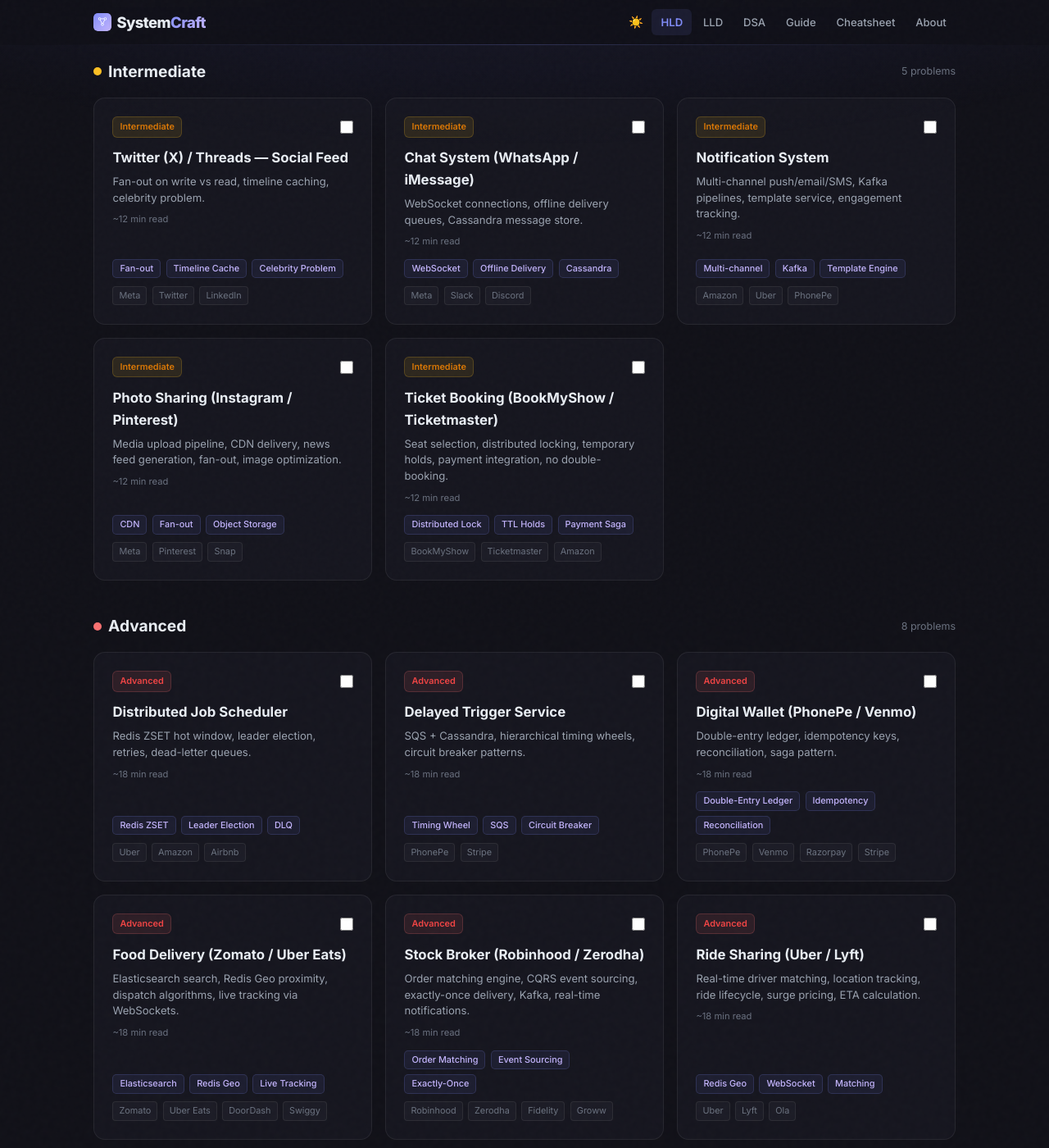
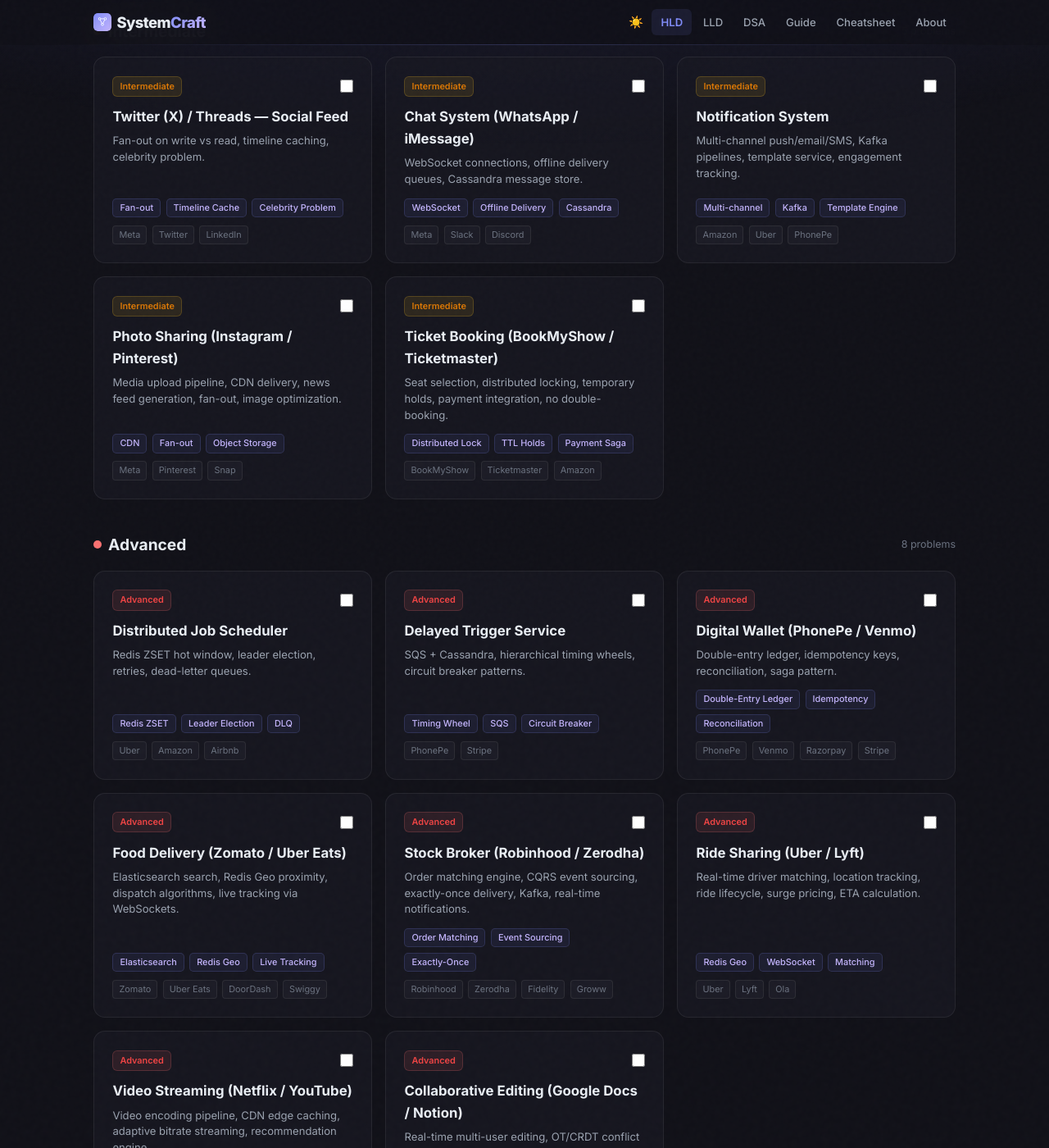
Before and after one commit to iluzn/HLD-Designs, a Jekyll site: the page built from pages/hld.html, in a window 1280 px wide and 1400 px high, scrolled down 1475 px. Shown: the whole window at 82% size. Built offline with Jekyll 4.4.1, drawn with Linux system fonts in a browser that asks for light colours; some of the changed text lies outside the part shown.

Commit message:
remove read time from HLD homepage cards (inconsistent with actual page times)

```diff
--- a/pages/hld.html
+++ b/pages/hld.html
@@ -123,7 +123,7 @@
                     <span class="diff-badge green">Beginner</span>
                 </div>
                 <h3>Real-Time Leaderboard</h3>
-                <p class="card-desc">Redis sorted sets, top-N queries, real-time ranking at scale.<span class="card-time">~8 min read</span></p>
+                <p class="card-desc">Redis sorted sets, top-N queries, real-time ranking at scale.</p>
                 <div class="card-tags">
                     <span class="tag">Redis ZSET</span>
                     <span class="tag">Top-N</span>
@@ -141,7 +141,7 @@
                     <span class="diff-badge green">Beginner</span>
                 </div>
                 <h3>Rate Limiter</h3>
-                <p class="card-desc">Token bucket, sliding window, distributed limiting with Redis Lua scripts.<span class="card-time">~8 min read</span></p>
+                <p class="card-desc">Token bucket, sliding window, distributed limiting with Redis Lua scripts.</p>
                 <div class="card-tags">
                     <span class="tag">Token Bucket</span>
                     <span class="tag">Sliding Window</span>
@@ -160,7 +160,7 @@
                     <span class="diff-badge green">Beginner</span>
                 </div>
                 <h3>Pastebin / Text Sharing</h3>
-                <p class="card-desc">Unique ID generation, object storage, CDN caching, and expiry cleanup. The easiest full system design.<span class="card-time">~10 min read</span></p>
+                <p class="card-desc">Unique ID generation, object storage, CDN caching, and expiry cleanup. The easiest full system design.</p>
                 <div class="card-tags">
                     <span class="tag">Base62 IDs</span>
                     <span class="tag">Object Storage</span>
@@ -179,7 +179,7 @@
                     <span class="diff-badge green">Beginner</span>
                 </div>
                 <h3>Unique ID Generator</h3>
-                <p class="card-desc">Snowflake IDs, UUID, range allocation, clock skew. The building block every distributed system needs.<span class="card-time">~10 min read</span></p>
+                <p class="card-desc">Snowflake IDs, UUID, range allocation, clock skew. The building block every distributed system needs.</p>
                 <div class="card-tags">
                     <span class="tag">Snowflake</span>
                     <span class="tag">UUID</span>
@@ -198,7 +198,7 @@
                     <span class="diff-badge green">Beginner</span>
                 </div>
                 <h3>Key-Value Store (Redis / DynamoDB)</h3>
-                <p class="card-desc">Consistent hashing, replication, quorum reads/writes, LSM trees. Foundation of all distributed DBs.<span class="card-time">~12 min read</span></p>
+                <p class="card-desc">Consistent hashing, replication, quorum reads/writes, LSM trees. Foundation of all distributed DBs.</p>
                 <div class="card-tags">
                     <span class="tag">Consistent Hashing</span>
                     <span class="tag">Replication</span>
@@ -217,7 +217,7 @@
                     <span class="diff-badge green">Beginner</span>
                 </div>
                 <h3>URL Shortener (Bitly / TinyURL)</h3>
-                <p class="card-desc">Base62 encoding, Snowflake IDs, CDN caching, click analytics pipeline.<span class="card-time">~12 min read</span></p>
+                <p class="card-desc">Base62 encoding, Snowflake IDs, CDN caching, click analytics pipeline.</p>
                 <div class="card-tags">
                     <span class="tag">Base62</span>
                     <span class="tag">Snowflake ID</span>
@@ -246,7 +246,7 @@
                     <span class="diff-badge yellow">Intermediate</span>
                 </div>
                 <h3>Twitter (X) / Threads — Social Feed</h3>
-                <p class="card-desc">Fan-out on write vs read, timeline caching, celebrity problem.<span class="card-time">~12 min read</span></p>
+                <p class="card-desc">Fan-out on write vs read, timeline caching, celebrity problem.</p>
                 <div class="card-tags">
                     <span class="tag">Fan-out</span>
                     <span class="tag">Timeline Cache</span>
@@ -265,7 +265,7 @@
                     <span class="diff-badge yellow">Intermediate</span>
                 </div>
                 <h3>Chat System (WhatsApp / iMessage)</h3>
-                <p class="card-desc">WebSocket connections, offline delivery queues, Cassandra message store.<span class="card-time">~12 min read</span></p>
+                <p class="card-desc">WebSocket connections, offline delivery queues, Cassandra message store.</p>
                 <div class="card-tags">
                     <span class="tag">WebSocket</span>
                     <span class="tag">Offline Delivery</span>
@@ -284,7 +284,7 @@
                     <span class="diff-badge yellow">Intermediate</span>
                 </div>
                 <h3>Notification System</h3>
-                <p class="card-desc">Multi-channel push/email/SMS, Kafka pipelines, template service, engagement tracking.<span class="card-time">~12 min read</span></p>
+                <p class="card-desc">Multi-channel push/email/SMS, Kafka pipelines, template service, engagement tracking.</p>
                 <div class="card-tags">
                     <span class="tag">Multi-channel</span>
                     <span class="tag">Kafka</span>
@@ -303,7 +303,7 @@
                     <span class="diff-badge yellow">Intermediate</span>
                 </div>
                 <h3>Photo Sharing (Instagram / Pinterest)</h3>
-                <p class="card-desc">Media upload pipeline, CDN delivery, news feed generation, fan-out, image optimization.<span class="card-time">~12 min read</span></p>
+                <p class="card-desc">Media upload pipeline, CDN delivery, news feed generation, fan-out, image optimization.</p>
                 <div class="card-tags">
                     <span class="tag">CDN</span>
                     <span class="tag">Fan-out</span>
@@ -322,7 +322,7 @@
                     <span class="diff-badge yellow">Intermediate</span>
                 </div>
                 <h3>Ticket Booking (BookMyShow / Ticketmaster)</h3>
-                <p class="card-desc">Seat selection, distributed locking, temporary holds, payment integration, no double-booking.<span class="card-time">~12 min read</span></p>
+                <p class="card-desc">Seat selection, distributed locking, temporary holds, payment integration, no double-booking.</p>
                 <div class="card-tags">
                     <span class="tag">Distributed Lock</span>
                     <span class="tag">TTL Holds</span>
@@ -350,7 +350,7 @@
                     <span class="diff-badge red">Advanced</span>
                 </div>
                 <h3>Distributed Job Scheduler</h3>
-                <p class="card-desc">Redis ZSET hot window, leader election, retries, dead-letter queues.<span class="card-time">~18 min read</span></p>
+                <p class="card-desc">Redis ZSET hot window, leader election, retries, dead-letter queues.</p>
                 <div class="card-tags">
                     <span class="tag">Redis ZSET</span>
                     <span class="tag">Leader Election</span>
@@ -369,7 +369,7 @@
                     <span class="diff-badge red">Advanced</span>
                 </div>
                 <h3>Delayed Trigger Service</h3>
-                <p class="card-desc">SQS + Cassandra, hierarchical timing wheels, circuit breaker patterns.<span class="card-time">~18 min read</span></p>
+                <p class="card-desc">SQS + Cassandra, hierarchical timing wheels, circuit breaker patterns.</p>
                 <div class="card-tags">
                     <span class="tag">Timing Wheel</span>
                     <span class="tag">SQS</span>
@@ -387,7 +387,7 @@
                     <span class="diff-badge red">Advanced</span>
                 </div>
                 <h3>Digital Wallet (PhonePe / Venmo)</h3>
-                <p class="card-desc">Double-entry ledger, idempotency keys, reconciliation, saga pattern.<span class="card-time">~18 min read</span></p>
+                <p class="card-desc">Double-entry ledger, idempotency keys, reconciliation, saga pattern.</p>
                 <div class="card-tags">
                     <span class="tag">Double-Entry Ledger</span>
                     <span class="tag">Idempotency</span>
@@ -407,7 +407,7 @@
                     <span class="diff-badge red">Advanced</span>
                 </div>
                 <h3>Food Delivery (Zomato / Uber Eats)</h3>
-                <p class="card-desc">Elasticsearch search, Redis Geo proximity, dispatch algorithms, live tracking via WebSockets.<span class="card-time">~18 min read</span></p>
+                <p class="card-desc">Elasticsearch search, Redis Geo proximity, dispatch algorithms, live tracking via WebSockets.</p>
                 <div class="card-tags">
                     <span class="tag">Elasticsearch</span>
                     <span class="tag">Redis Geo</span>
@@ -427,7 +427,7 @@
                     <span class="diff-badge red">Advanced</span>
                 </div>
                 <h3>Stock Broker (Robinhood / Zerodha)</h3>
-                <p class="card-desc">Order matching engine, CQRS event sourcing, exactly-once delivery, Kafka, real-time notifications.<span class="card-time">~18 min read</span></p>
+                <p class="card-desc">Order matching engine, CQRS event sourcing, exactly-once delivery, Kafka, real-time notifications.</p>
                 <div class="card-tags">
                     <span class="tag">Order Matching</span>
                     <span class="tag">Event Sourcing</span>
@@ -447,7 +447,7 @@
                     <span class="diff-badge red">Advanced</span>
                 </div>
                 <h3>Ride Sharing (Uber / Lyft)</h3>
-                <p class="card-desc">Real-time driver matching, location tracking, ride lifecycle, surge pricing, ETA calculation.<span class="card-time">~18 min read</span></p>
+                <p class="card-desc">Real-time driver matching, location tracking, ride lifecycle, surge pricing, ETA calculation.</p>
                 <div class="card-tags">
                     <span class="tag">Redis Geo</span>
                     <span class="tag">WebSocket</span>
@@ -466,7 +466,7 @@
                     <span class="diff-badge red">Advanced</span>
                 </div>
                 <h3>Video Streaming (Netflix / YouTube)</h3>
-                <p class="card-desc">Video encoding pipeline, CDN edge caching, adaptive bitrate streaming, recommendation engine.<span class="card-time">~18 min read</span></p>
+                <p class="card-desc">Video encoding pipeline, CDN edge caching, adaptive bitrate streaming, recommendation engine.</p>
                 <div class="card-tags">
                     <span class="tag">CDN</span>
                     <span class="tag">Encoding Pipeline</span>
@@ -485,7 +485,7 @@
                     <span class="diff-badge red">Advanced</span>
                 </div>
                 <h3>Collaborative Editing (Google Docs / Notion)</h3>
-                <p class="card-desc">Real-time multi-user editing, OT/CRDT conflict resolution, presence tracking, version history.<span class="card-time">~18 min read</span></p>
+                <p class="card-desc">Real-time multi-user editing, OT/CRDT conflict resolution, presence tracking, version history.</p>
                 <div class="card-tags">
                     <span class="tag">CRDT</span>
                     <span class="tag">WebSocket</span>
```
